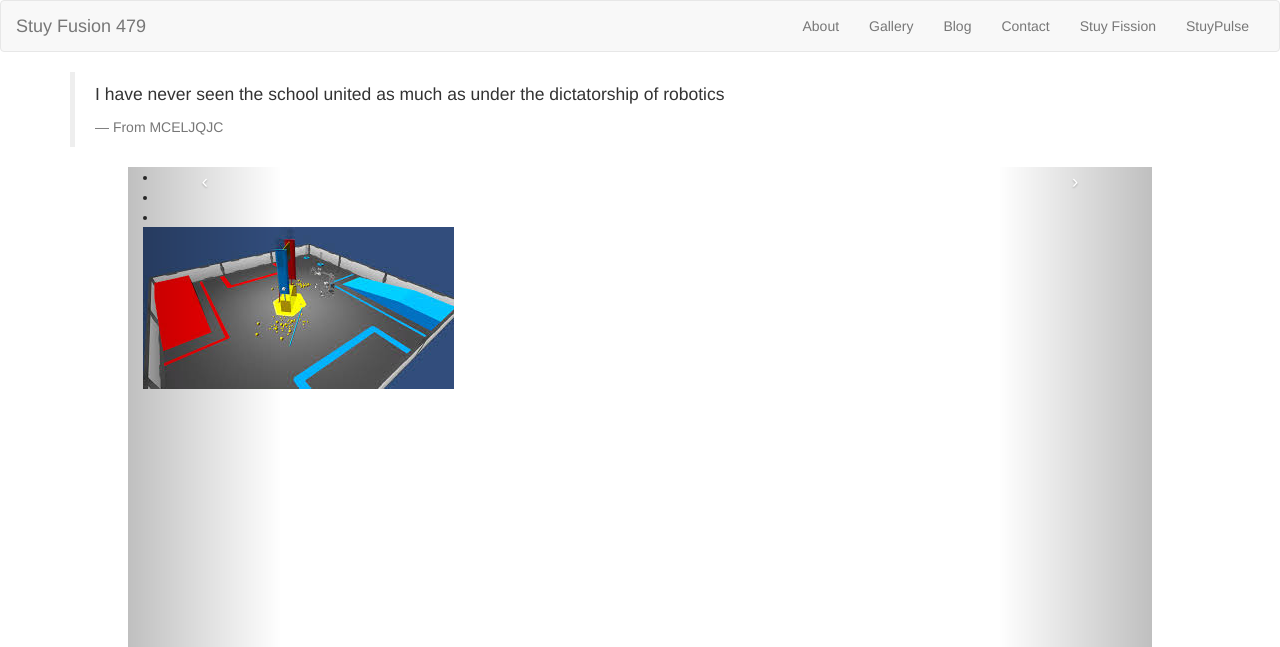
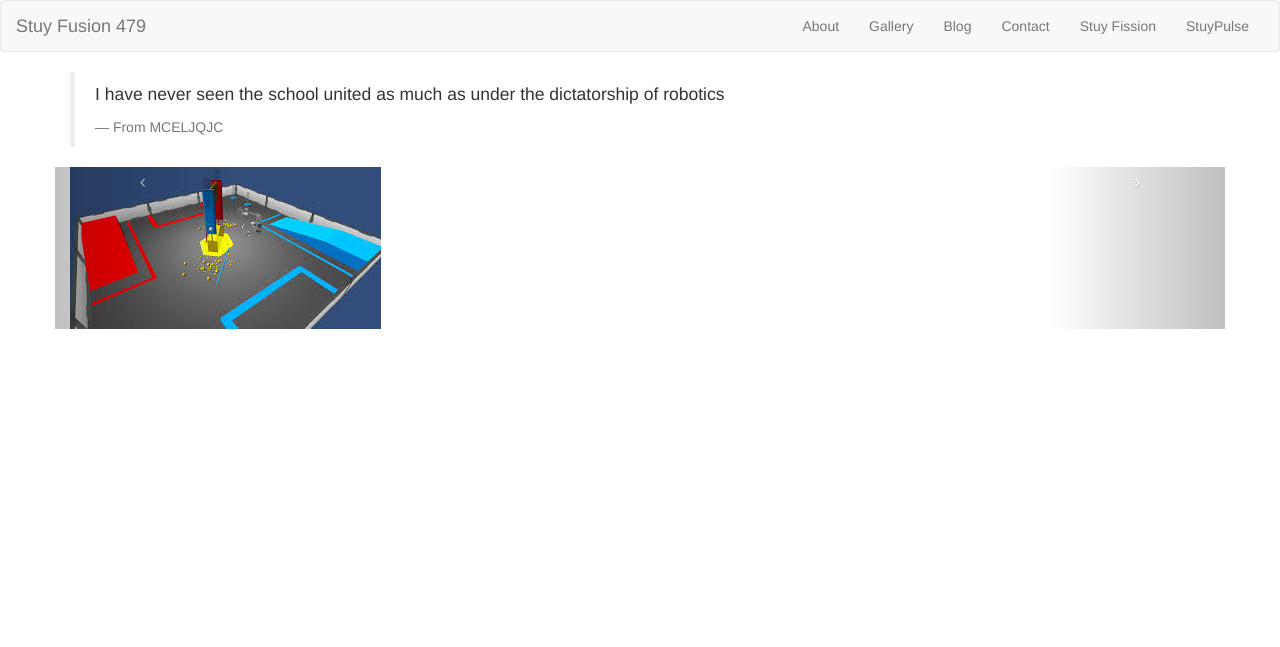
Before and after one commit to stuyfusion/stuyfusion.github.io, a Jekyll site: the page built from index.html, in a window 1280 px wide. Shown: the top 647 px of the page. Built offline with Jekyll 4.4.1, drawn with Linux system fonts in a browser that asks for light colours; nearby versions of some CDN libraries; grey boxes are pictures that could not be loaded.

Commit message:
Update index.html

```diff
--- a/index.html
+++ b/index.html
@@ -10,7 +10,7 @@ layout: default
 </div>
 
 
-<div id="myCarousel" class="carousel container slide" style="width: 80%; height:500px;>
+<div id="myCarousel" class="carousel container slide" style="height:500px>"
   <!-- Dot Indicators -->
   <ol class="carousel-indicators">
     <li data-target="#myCarousel" data-slide-to="0" class="active"></li>
@@ -27,9 +27,3 @@ layout: default
   <a class="carousel-control left" href="#myCarousel" data-slide="prev">&lsaquo;</a>
   <a class="carousel-control right" href="#myCarousel" data-slide="next">&rsaquo;</a>
 </div>
-
-
-<div class="item peopleCarouselImg">
-  <img class="peopleCarouselImg" src="http://upload.wikimedia.org/...">
-
-</div>
```
